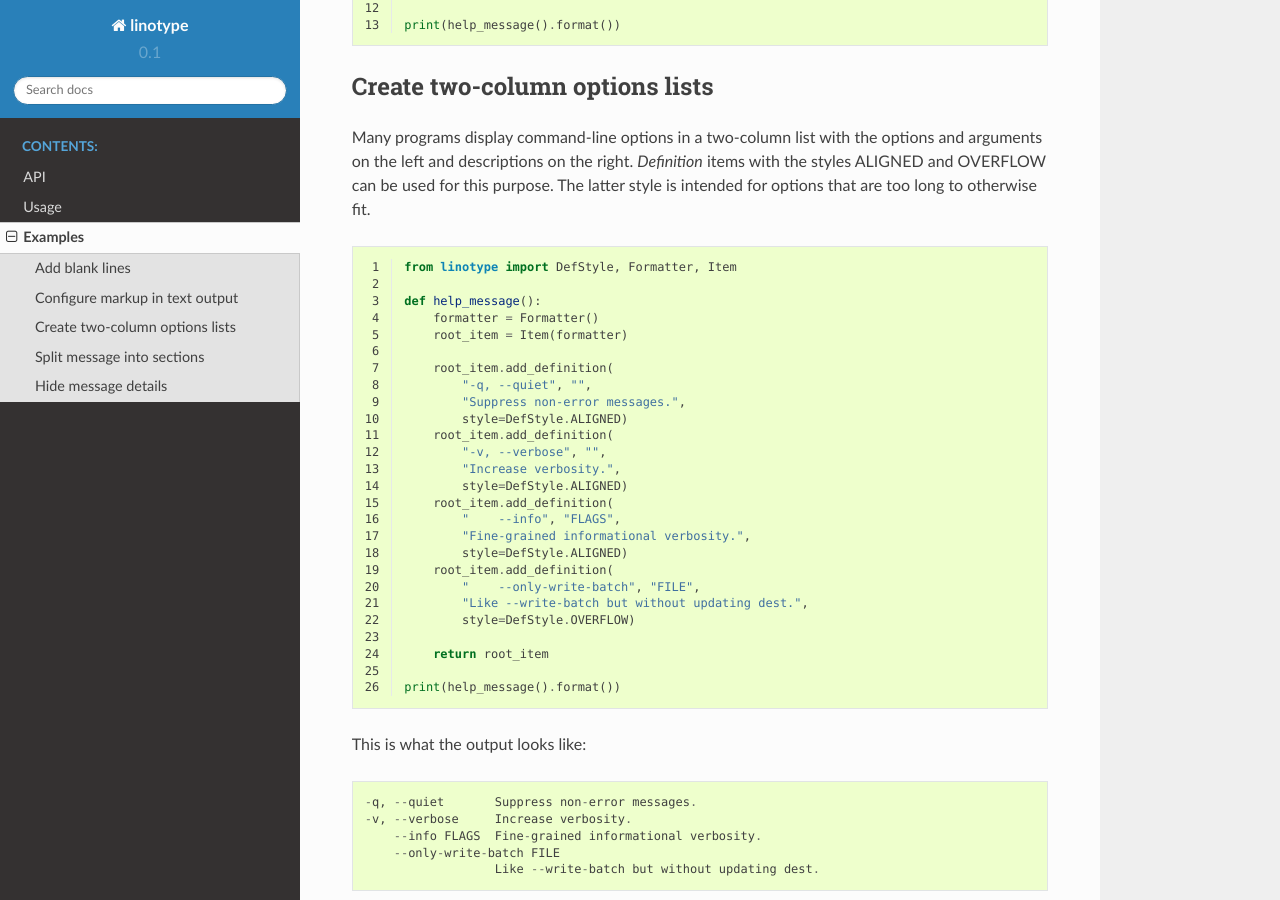
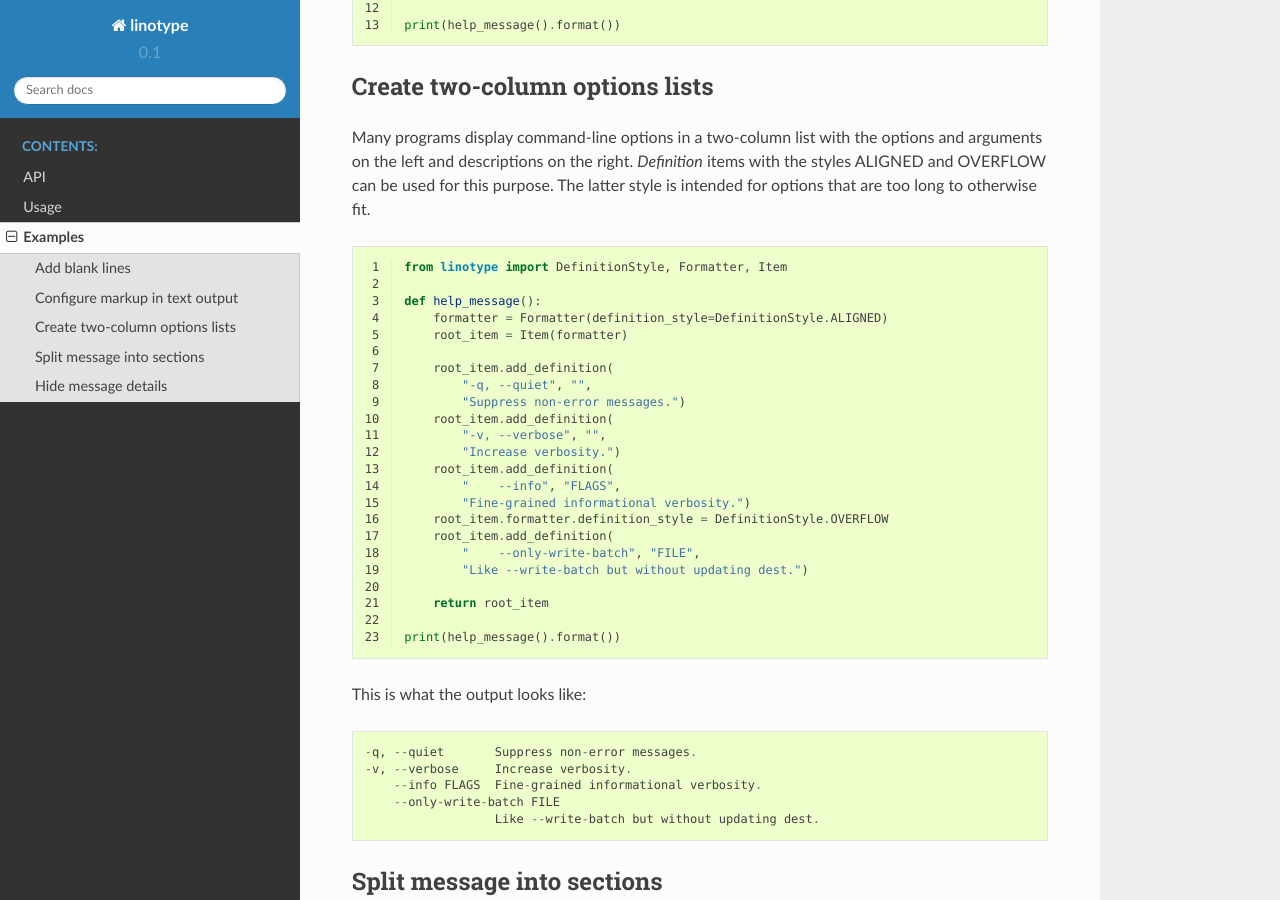
Before and after one commit to lostatc/linotype, a Sphinx documentation site: the page built from docs/examples.rst, in a window 1280 px wide and 900 px high, scrolled down 791 px. Built offline with Sphinx 7.4.7 and the Read the Docs theme 2.0.0, drawn with Linux system fonts in a browser that asks for light colours.

Commit message:
Move definition style to the Formatter class
Because the style of a definition only affects how its represented in
the text output, it makes sense that this attribute should be a part of
the Formatter class.

```diff
--- a/docs/api.rst
+++ b/docs/api.rst
@@ -2,7 +2,7 @@ API
 ===
 .. autofunction:: linotype.ansi_format
 
-.. autoclass:: linotype.DefStyle
+.. autoclass:: linotype.DefinitionStyle
     :members:
 
 .. autoclass:: linotype.Formatter
--- a/docs/examples.rst
+++ b/docs/examples.rst
@@ -50,28 +50,25 @@ latter style is intended for options that are too long to otherwise fit.
 .. code-block:: python
     :linenos:
 
-    from linotype import DefStyle, Formatter, Item
+    from linotype import DefinitionStyle, Formatter, Item
 
     def help_message():
-        formatter = Formatter()
+        formatter = Formatter(definition_style=DefinitionStyle.ALIGNED)
         root_item = Item(formatter)
 
         root_item.add_definition(
             "-q, --quiet", "",
-            "Suppress non-error messages.",
-            style=DefStyle.ALIGNED)
+            "Suppress non-error messages.")
         root_item.add_definition(
             "-v, --verbose", "",
-            "Increase verbosity.",
-            style=DefStyle.ALIGNED)
+            "Increase verbosity.")
         root_item.add_definition(
             "    --info", "FLAGS",
-            "Fine-grained informational verbosity.",
-            style=DefStyle.ALIGNED)
+            "Fine-grained informational verbosity.")
+        root_item.formatter.definition_style = DefinitionStyle.OVERFLOW
         root_item.add_definition(
             "    --only-write-batch", "FILE",
-            "Like --write-batch but without updating dest.",
-            style=DefStyle.OVERFLOW)
+            "Like --write-batch but without updating dest.")
 
         return root_item
 
--- a/linotype/__init__.py
+++ b/linotype/__init__.py
@@ -1,4 +1,4 @@
 """Automatically format help messages."""
 
-from linotype.items import DefStyle, Formatter, Item
+from linotype.items import DefinitionStyle, Formatter, Item
 from linotype.ansi import ansi_format
```
Also changed, not shown: 2 other files.
